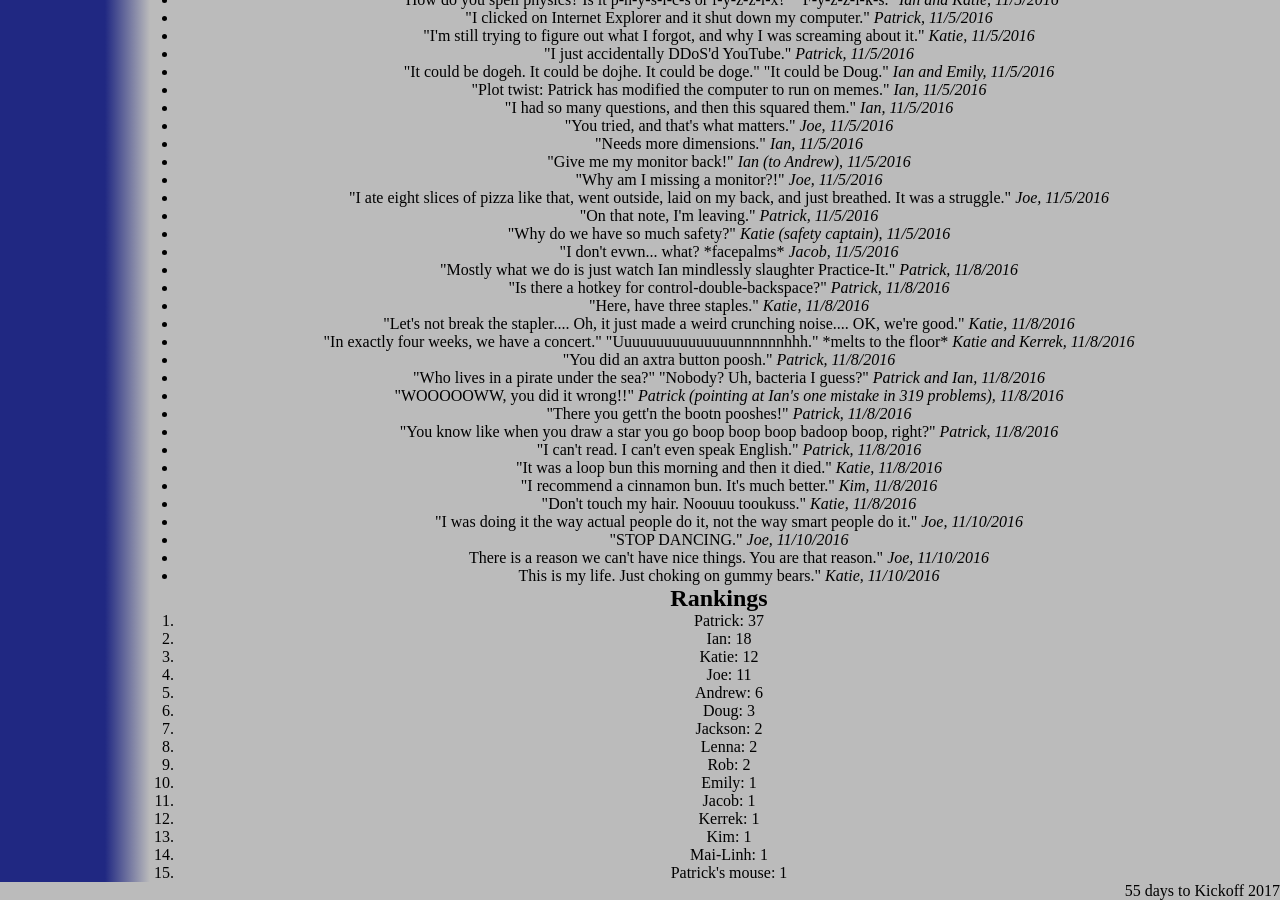
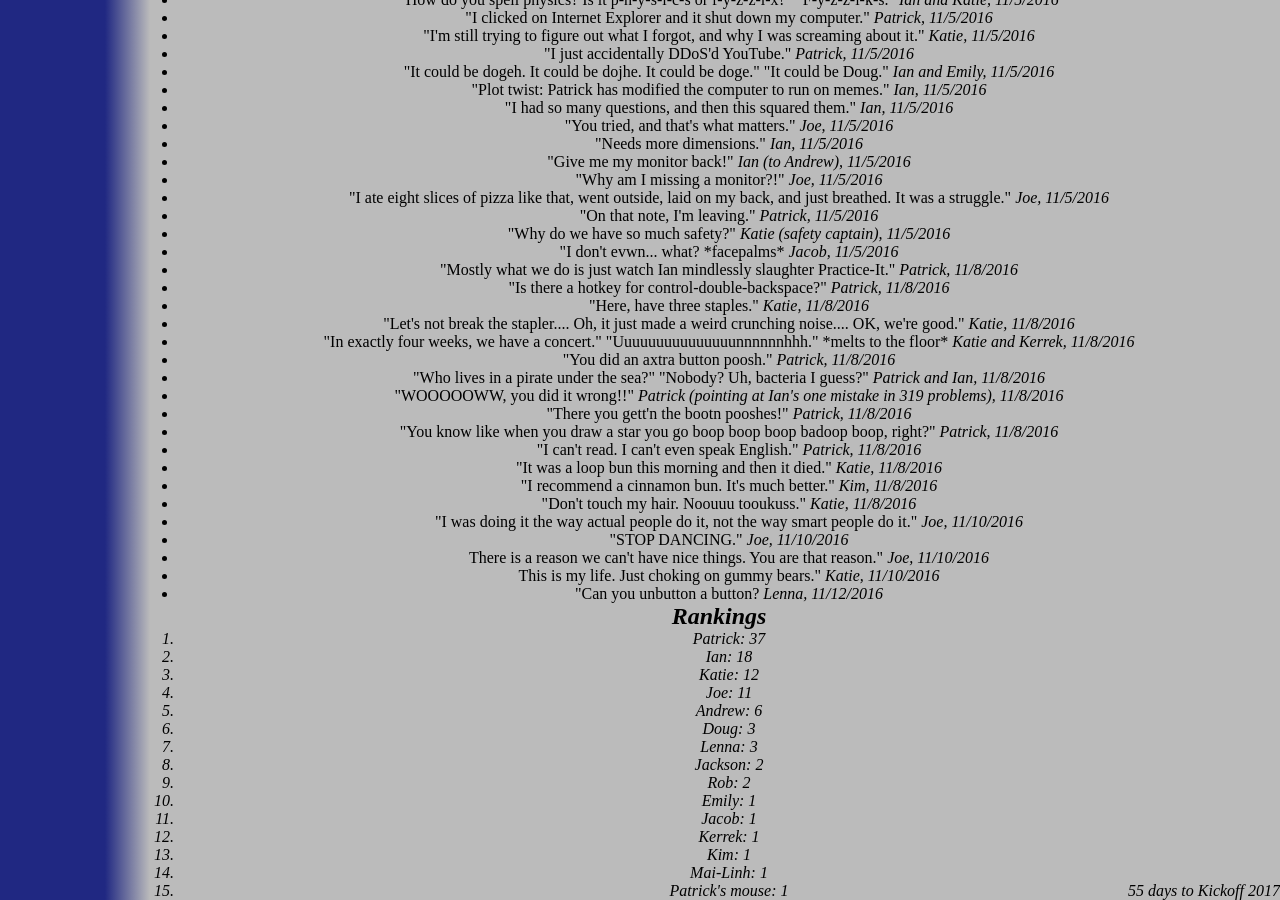
Before and after one commit to katiebugmoon/FRC4131.github.io, a Jekyll site: the page built from media/2017/quotes.html, in a window 1280 px wide and 900 px high, scrolled down 997 px. Built offline with Jekyll 4.4.1, drawn with Linux system fonts in a browser that asks for light colours; nearby versions of some CDN libraries.

Commit message:
Update quotes.html

```diff
--- a/media/2017/quotes.html
+++ b/media/2017/quotes.html
@@ -84,6 +84,7 @@ title: Build Season 2017 Quotes
 	<li>"STOP DANCING." <i>Joe, 11/10/2016</i></li>
 	<li>There is a reason we can't have nice things. You are that reason." <i>Joe, 11/10/2016</i></li>
 	<li>This is my life. Just choking on gummy bears." <i>Katie, 11/10/2016</i></li>
+	<li>"Can you unbutton a button? <i>Lenna, 11/12/2016
 </ul>
 <h2>Rankings</h2>
 <ol id='rankings'></ol>
```
